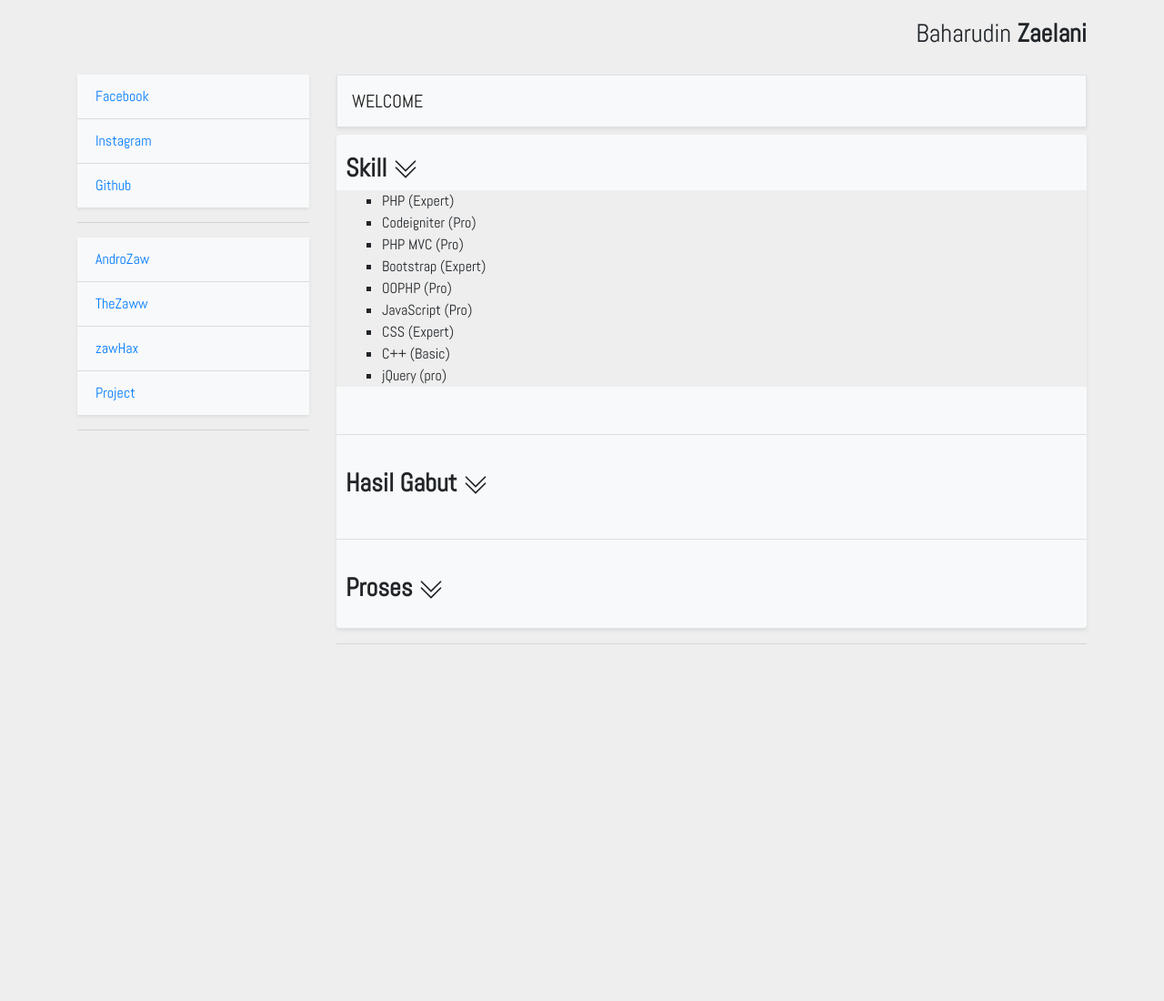
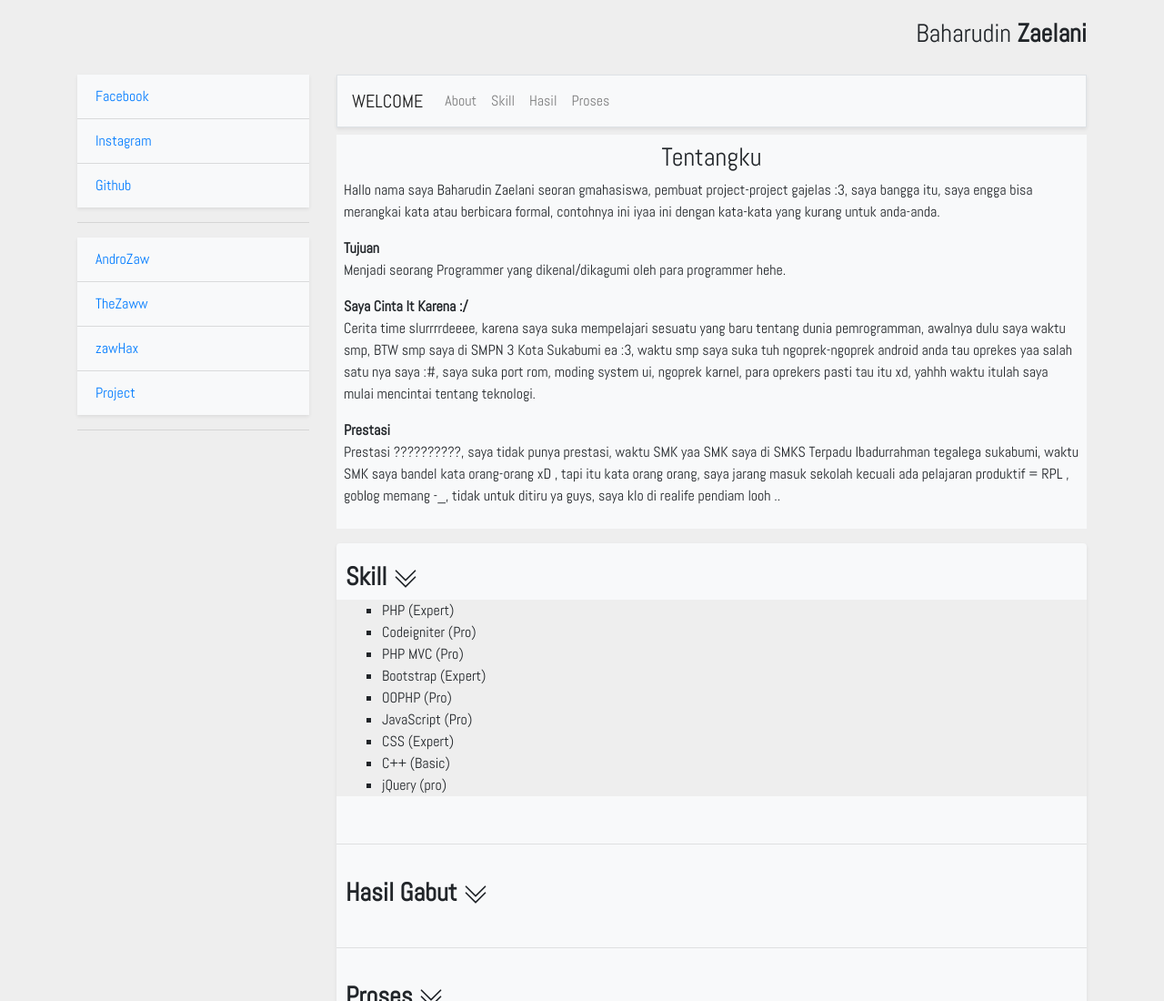
Before and after one commit to BaharudinZaelani/BaharudinZaelani.github.io, a plain HTML site: page index.html in a window 1280 px wide. Shown: the top 1100 px of the page at 91% size. Before the commit the page ends 824 px from the top, so only its background shows below. Drawn offline with nearby package versions, Linux system fonts and the light colour scheme.

Commit message:
about me :3

```diff
--- a/index.html
+++ b/index.html
@@ -13,6 +13,11 @@
 
     <!-- css -->
     <link rel="stylesheet" type="text/css" href="css/style.css">
+    <style type="text/css">
+      html {
+        scroll-behavior: smooth;
+      }
+    </style>
 
     <title>Baharudin Zaelani</title>
   </head>
@@ -58,13 +63,27 @@
           </button>
           <div class="collapse navbar-collapse" id="navbarNavAltMarkup">
             <div class="navbar-nav">
-
+              <a class="nav-link" href="#about">About</a>
+              <a class="nav-link" href="#skill">Skill</a>
+              <a class="nav-link" href="#hasil">Hasil</a>
+              <a class="nav-link" href="#proses">Proses</a>
             </div>
           </div>
         </nav>
+        <div class="p-2 bg-light mt-2 mb-3" id="about">
+          <div class="text-center"><h3>Tentangku</h3></div>
+          <p>Hallo nama saya Baharudin Zaelani seoran gmahasiswa, pembuat project-project gajelas :3, saya bangga itu, saya engga bisa merangkai kata atau berbicara formal, contohnya ini iyaa ini dengan kata-kata yang kurang untuk anda-anda.</p>
+          <b>Tujuan</b>
+          <p>Menjadi seorang Programmer yang dikenal/dikagumi oleh para programmer hehe.</p>
+          <b>Saya Cinta It Karena :/</b>
+          <p>Cerita time slurrrrdeeee, karena saya suka mempelajari sesuatu yang baru tentang dunia pemrogramman, awalnya dulu saya waktu smp, BTW smp saya di SMPN 3 Kota Sukabumi ea :3, waktu smp saya suka tuh ngoprek-ngoprek android anda tau oprekes yaa salah satu nya saya :#, saya suka port rom, moding system ui, ngoprek karnel, para oprekers pasti tau itu xd, yahhh waktu itulah saya mulai mencintai tentang teknologi.</p>
+
+          <b>Prestasi</b>
+          <p>Prestasi ??????????, saya tidak punya prestasi, waktu SMK yaa SMK saya di SMKS Terpadu Ibadurrahman tegalega sukabumi, waktu SMK saya bandel kata orang-orang xD , tapi itu kata orang orang, saya jarang masuk sekolah kecuali ada pelajaran produktif = RPL , goblog memang -_, tidak untuk ditiru ya guys, saya klo di realife pendiam looh ..</p>
+        </div>
         <!-- content -->
         <!-- ka 1 -->
-        <div class="card shadow-sm border-bottom">
+        <div class="card shadow-sm border-bottom" id="skill">
           <div class="card-body">
             <!-- judul -->
             <div class="judul text-left" data-toggle="collapse" href="#multiCollapseExample1" role="button" aria-expanded="false" aria-controls="multiCollapseExample1">
@@ -88,7 +107,7 @@
             </div>
           </div>
           <hr>
-          <div class="card-body">
+          <div class="card-body" id="hasil">
             <!-- judul -->
             <div class="judul text-left" data-toggle="collapse" href="#portofolio" role="button" aria-expanded="false" aria-controls="portofolio">
               <h3><b>Hasil Gabut <svg width="1em" height="1em" viewBox="0 0 16 16" class="bi bi-chevron-double-down" fill="currentColor" xmlns="http://www.w3.org/2000/svg"><path fill-rule="evenodd" d="M1.646 6.646a.5.5 0 0 1 .708 0L8 12.293l5.646-5.647a.5.5 0 0 1 .708.708l-6 6a.5.5 0 0 1-.708 0l-6-6a.5.5 0 0 1 0-.708z"/><path fill-rule="evenodd" d="M1.646 2.646a.5.5 0 0 1 .708 0L8 8.293l5.646-5.647a.5.5 0 0 1 .708.708l-6 6a.5.5 0 0 1-.708 0l-6-6a.5.5 0 0 1 0-.708z"/></svg></b></h3>
@@ -108,7 +127,7 @@
             </div>
           </div>
           <hr>
-          <div class="card-body">
+          <div class="card-body" id="proses">
             <!-- judul -->
             <div class="judul text-left" data-toggle="collapse" href="#proses" role="button" aria-expanded="false" aria-controls="proses">
               <h3><b>Proses <svg width="1em" height="1em" viewBox="0 0 16 16" class="bi bi-chevron-double-down" fill="currentColor" xmlns="http://www.w3.org/2000/svg"><path fill-rule="evenodd" d="M1.646 6.646a.5.5 0 0 1 .708 0L8 12.293l5.646-5.647a.5.5 0 0 1 .708.708l-6 6a.5.5 0 0 1-.708 0l-6-6a.5.5 0 0 1 0-.708z"/><path fill-rule="evenodd" d="M1.646 2.646a.5.5 0 0 1 .708 0L8 8.293l5.646-5.647a.5.5 0 0 1 .708.708l-6 6a.5.5 0 0 1-.708 0l-6-6a.5.5 0 0 1 0-.708z"/></svg></b></h3>
```
